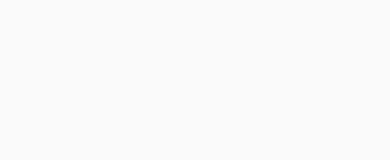
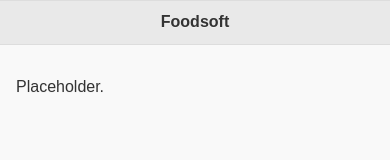
Before and after one commit to wvengen-phonegap/foodsoft-phonegap, a plain HTML site: page www/index.html in a window 390 px wide. Drawn offline with Linux system fonts and the light colour scheme; some packages are replaced by stand-ins of ours.

Commit message:
add initial page anyway

```diff
--- a/www/index.html
+++ b/www/index.html
@@ -8,6 +8,17 @@
 </head>
 <body>
 
+  <!-- frontpage -->
+  <div data-role='page' id='page-front' data-title='Foodsoft'>
+    <div data-role='header'>
+      <h1>Foodsoft</h1>
+    </div>
+
+    <div data-role='content'>
+      <p>Placeholder.</p>
+    </div>
+  </div>
+
   <script type="text/javascript" src="phonegap.js"></script>
   <script type="text/javascript" src="assets/jquery-2.0.3.min.js"></script>
   <script type="text/javascript" src="assets/jquery.mobile-1.4.0.min.js"></script>
```
